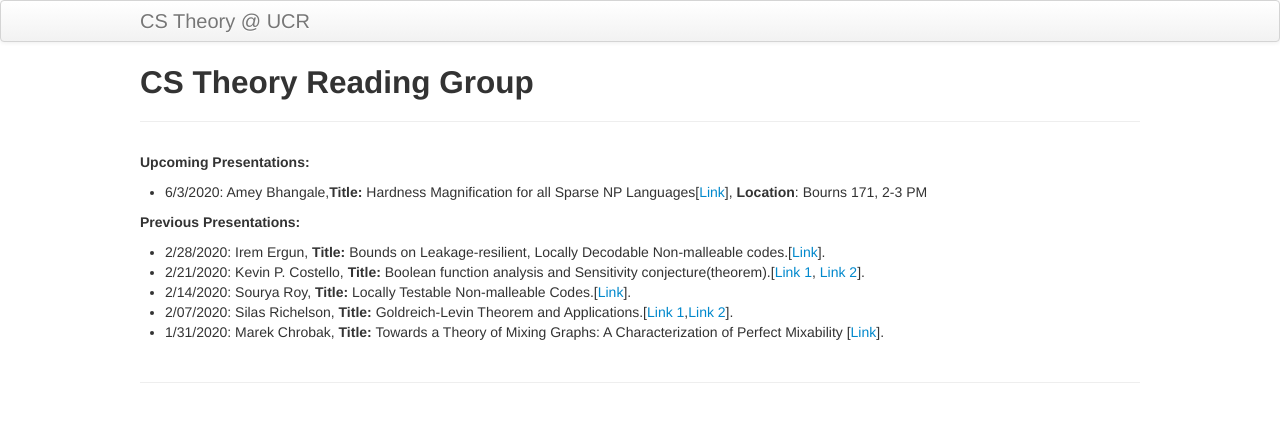
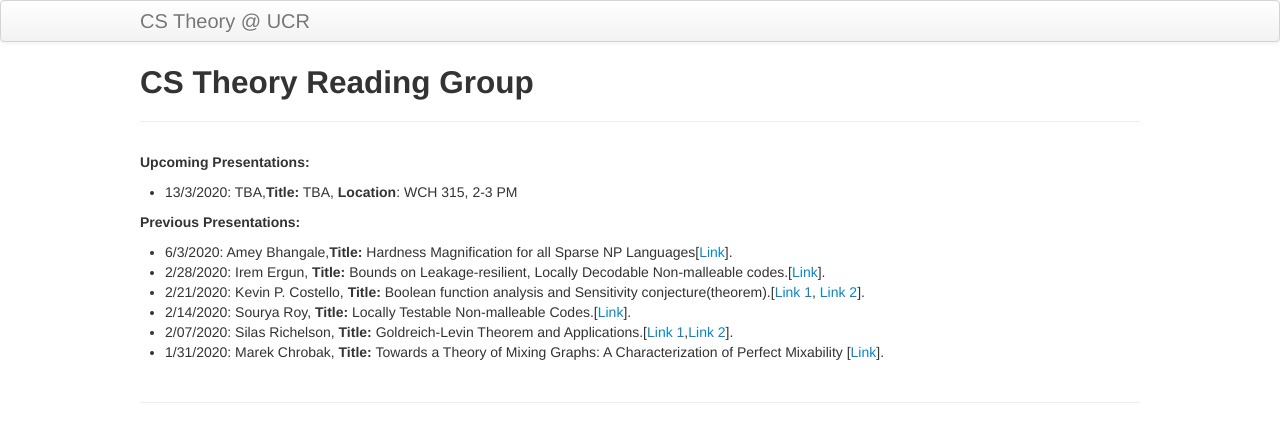
Before and after one commit to SRA2/cstweb, a Jekyll site: the page built from index.md, in a window 1280 px wide. Shown: the top 442 px of the page. Built offline with Jekyll 4.4.1, drawn with Linux system fonts in a browser that asks for light colours.

Commit message:
Update index.md

```diff
--- a/index.md
+++ b/index.md
@@ -5,10 +5,11 @@ tagline:
 description:
 ---
 **Upcoming Presentations:**
-* 6/3/2020: Amey Bhangale,**Title:** Hardness Magnification for all Sparse NP Languages[[Link](https://eccc.weizmann.ac.il/report/2019/118/)], **Location**: Bourns 171, 2-3 PM
+* 13/3/2020: TBA,**Title:** TBA, **Location**: WCH 315, 2-3 PM
 
 
 **Previous Presentations:**
+* 6/3/2020: Amey Bhangale,**Title:** Hardness Magnification for all Sparse NP Languages[[Link](https://eccc.weizmann.ac.il/report/2019/118/)].
 * 2/28/2020: Irem Ergun, **Title:** Bounds on Leakage-resilient, Locally Decodable Non-malleable codes.[[Link](https://eprint.iacr.org/2017/015)].
 * 2/21/2020: Kevin P. Costello, **Title:** Boolean function analysis and Sensitivity conjecture(theorem).[[Link 1](https://arxiv.org/abs/1907.00847), [Link 2](https://www.cs.stanford.edu/~knuth/papers/huang.pdf)].
 * 2/14/2020: Sourya Roy, **Title:** Locally Testable Non-malleable Codes.[[Link](https://eccc.weizmann.ac.il/report/2019/117/)].
```
